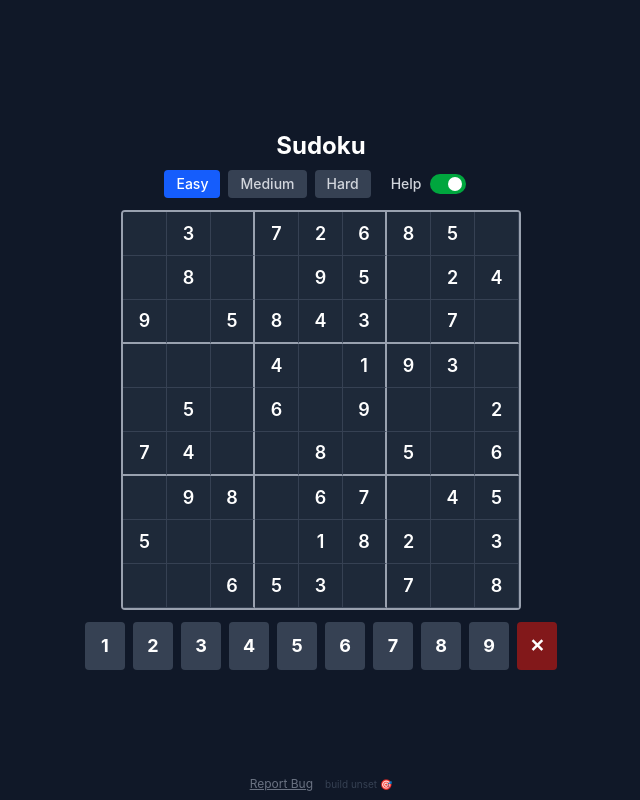
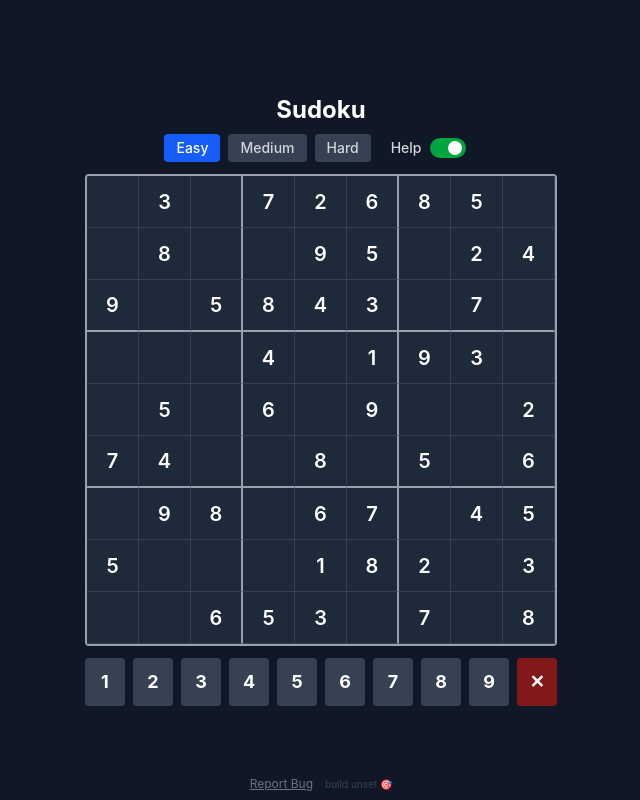
Before and after one commit to geea-develop/sudoku, a Next.js app: page / in a window 1280 px wide. Shown: the whole page, without its empty margins (319-959 px from the left). Built offline with nearby package versions, Linux system fonts and the light colour scheme; no server answers.

Commit message:
feat(ui): Increase the tap target size of the grid cells
Humming Bunny M0 autonomous UI change.
Task: Increase the tap target size of the grid cells

```diff
--- a/app/page.tsx
+++ b/app/page.tsx
@@ -202,9 +202,9 @@ export default function Sudoku() {
                 key={`${rowIdx}-${colIdx}`}
                 onClick={() => handleCellClick(rowIdx, colIdx)}
                 className={`
-                  w-[36px] h-[36px] sm:w-[44px] sm:h-[44px]
+                  w-[44px] h-[44px] sm:w-[52px] sm:h-[52px]
                   flex items-center justify-center
-                  text-sm sm:text-lg font-semibold
+                  text-base sm:text-xl font-semibold
                   transition-colors
                   ${bg} ${borderRight} ${borderBottom}
                   ${isGiven ? "text-white" : hasError && helpEnabled ? "text-red-400" : "text-blue-300"}
```
